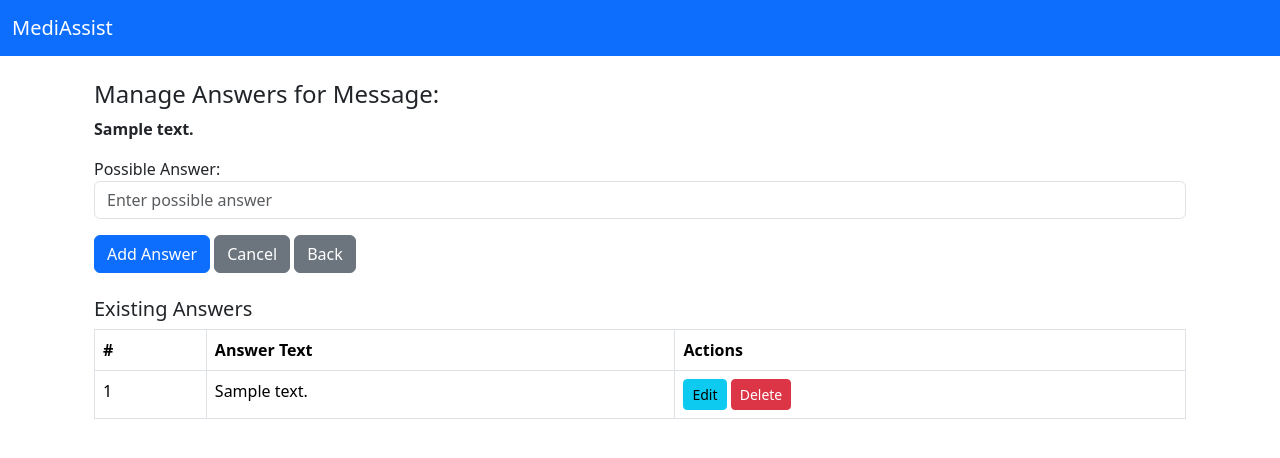
After one commit to kathachy2212/medi_assist, a Django app: page /prescriptions/chat/1/manage-answers/ in a window 1280 px wide. The commit adds this page. Shown: the top 458 px of the page. Run offline with Django 5.2, Linux system fonts and the light colour scheme; tables that the repository leaves empty hold one stand-in row (values such as "Sample post"); some libraries are stand-ins or nearby versions.

Commit message:
add new form

```diff
--- a/prescriptions/forms.py
+++ b/prescriptions/forms.py
@@ -1,5 +1,5 @@
 from django import forms
-from .models import Disease,ChatMessage
+from .models import Disease, ChatMessage,ChatResponseSuggestion
 
 class DiseaseForm(forms.ModelForm):
     class Meta:
@@ -10,16 +10,30 @@ class DiseaseForm(forms.ModelForm):
             'description': forms.Textarea(attrs={'placeholder': 'Enter disease description'}),
         }
 
-
 class ChatMessageForm(forms.ModelForm):
     class Meta:
         model = ChatMessage
-        fields = ['message']
+        fields = ['message', 'is_bot']
         labels = {
             'message': 'Your Message',
+            'is_bot': 'Send as Bot',
         }
 
     def __init__(self, *args, **kwargs):
         super(ChatMessageForm, self).__init__(*args, **kwargs)
         for field_name, field in self.fields.items():
-            field.widget.attrs['class'] = 'form-control'
+            # Don't apply 'form-control' to checkboxes
+            if not isinstance(field.widget, forms.CheckboxInput):
+                field.widget.attrs['class'] = 'form-control'
+
+
+class ChatResponseSuggestionForm(forms.ModelForm):
+    class Meta:
+        model = ChatResponseSuggestion
+        fields = ['text']
+        labels = {
+            'text': 'Possible Answer',
+        }
+        widgets = {
+            'text': forms.TextInput(attrs={'class': 'form-control', 'placeholder': 'Enter possible answer'}),
+        }
--- a/prescriptions/models.py
+++ b/prescriptions/models.py
@@ -18,3 +18,12 @@ class ChatMessage(models.Model):
 
     def __str__(self):
         return f"{'Bot' if self.is_bot else 'User'}: {self.message[:40]}"
+
+
+
+class ChatResponseSuggestion(models.Model):
+    chat_message = models.ForeignKey(ChatMessage, related_name='suggestions', on_delete=models.CASCADE)
+    text = models.CharField(max_length=500)
+
+    def __str__(self):
+        return self.text
--- a/prescriptions/urls.py
+++ b/prescriptions/urls.py
@@ -18,7 +18,11 @@ urlpatterns = [
     path('delete/<int:pk>/', views.disease_delete, name='disease_delete'),
 
 
-     path('disease/<int:disease_id>/chat/', views.disease_chat, name='disease_chat'),
+    path('disease/<int:disease_id>/chat/', views.disease_chat, name='disease_chat'),
     path('disease/<int:disease_id>/chat/<int:chat_id>/', views.disease_chat, name='edit_chat'),
     path('chat/delete/<int:chat_id>/', views.chat_delete, name='chat_delete'),
+
+
+    path('chat/<int:message_id>/manage-answers/', views.manage_possible_answers, name='manage_possible_answers'),
+    path('suggestion/<int:suggestion_id>/delete/', views.delete_possible_answer, name='delete_possible_answer'),
 ]
--- a/prescriptions/views.py
+++ b/prescriptions/views.py
@@ -6,8 +6,8 @@ from .forms import DiseaseForm
 from django.views.decorators.http import require_POST
 
 from django.http import HttpResponse
-from .models import ChatMessage
-from .forms import ChatMessageForm
+from .models import ChatMessage,ChatResponseSuggestion
+from .forms import ChatMessageForm,ChatResponseSuggestionForm
 from django.utils.timezone import now
 from django.views.decorators.csrf import csrf_exempt
 
@@ -16,7 +16,6 @@ from reportlab.lib.pagesizes import A4
 from reportlab.lib.units import mm
 from io import BytesIO
 import datetime
-
 
 
 
@@ -65,6 +64,7 @@ def disease_update(request, pk):
         form = DiseaseForm(instance=disease)
     return render(request, 'prescriptions/disease_form.html', {'form': form, 'title': 'Edit Disease'})
 
+
 # Disease Delete View
 @require_POST
 @login_required
@@ -106,8 +106,6 @@ def disease_chat(request, disease_id, chat_id=None):
     })
 
 
-
-
 @login_required
 def chat_delete(request, chat_id):
     chat = get_object_or_404(ChatMessage, id=chat_id)
@@ -115,6 +113,46 @@ def chat_delete(request, chat_id):
     if request.method == 'POST':
         chat.delete()
     return redirect('disease_chat', disease_id=disease_id)
+
+
+def manage_possible_answers(request, message_id):
+    chat_message = get_object_or_404(ChatMessage, id=message_id)
+    suggestions = chat_message.suggestions.all()
+
+    edit_suggestion = None
+    if 'edit' in request.GET:
+        edit_id = request.GET.get('edit')
+        edit_suggestion = get_object_or_404(ChatResponseSuggestion, id=edit_id, chat_message=chat_message)
+
+    if request.method == 'POST':
+        form = ChatResponseSuggestionForm(request.POST, instance=edit_suggestion)
+        if form.is_valid():
+            suggestion = form.save(commit=False)
+            suggestion.chat_message = chat_message
+            suggestion.save()
+            return redirect('manage_possible_answers', message_id=message_id)
+    else:
+        form = ChatResponseSuggestionForm(instance=edit_suggestion)
+
+    return render(request, 'prescriptions/manage_possible_answers.html', {
+        'chat_message': chat_message,
+        'form': form,
+        'suggestions': suggestions,
+        'edit_suggestion': edit_suggestion,
+    })
+
+
+
+
+def delete_possible_answer(request, suggestion_id):
+    suggestion = get_object_or_404(ChatResponseSuggestion, id=suggestion_id)
+    message_id = suggestion.chat_message.id
+    suggestion.delete()
+    return redirect('manage_possible_answers', message_id=message_id)
+
+
+
+
 
 
 
@@ -135,10 +173,6 @@ def start_chat(request, disease_id):
 
 
 
-from django.shortcuts import render, get_object_or_404, redirect
-from django.views.decorators.csrf import csrf_exempt
-from django.contrib.auth.decorators import login_required
-from .models import Disease, ChatMessage
 
 universal_chat_steps = [
     "Hi, do you feel weak?",
--- /dev/null
+++ b/templates/prescriptions/manage_possible_answers.html
@@ -0,0 +1,45 @@
+{% extends 'base.html' %}
+{% block content %}
+<div class="container mt-4">
+    <h4>Manage Answers for Message:</h4>
+    <p><strong>{{ chat_message.message }}</strong></p>
+
+    <form method="post" class="mb-4">
+        {% csrf_token %}
+        {{ form.as_p }}
+        <button type="submit" class="btn btn-primary">
+            {% if edit_suggestion %} Edit Answer {% else %} Add Answer {% endif %}
+        </button>
+        <a href="{% url 'manage_possible_answers' chat_message.id %}" class="btn btn-secondary">Cancel</a>
+        <a href="{% url 'disease_chat' chat_message.disease.id %}" class="btn btn-secondary">Back</a>
+    </form>
+
+    <h5>Existing Answers</h5>
+    <table class="table table-bordered">
+        <thead class="thead-light">
+            <tr>
+                <th>#</th>
+                <th>Answer Text</th>
+                <th>Actions</th>
+            </tr>
+        </thead>
+        <tbody>
+            {% for suggestion in suggestions %}
+            <tr>
+                <td>{{ forloop.counter }}</td>
+                <td>{{ suggestion.text }}</td>
+                <td>
+                    <a href="?edit={{ suggestion.id }}" class="btn btn-sm btn-info">Edit</a>
+                    <a href="{% url 'delete_possible_answer' suggestion.id %}" class="btn btn-sm btn-danger"
+                        onclick="return confirm('Are you sure you want to delete this answer?');">Delete</a>
+                </td>
+            </tr>
+            {% empty %}
+            <tr>
+                <td colspan="3">No answers yet.</td>
+            </tr>
+            {% endfor %}
+        </tbody>
+    </table>
+</div>
+{% endblock %}
```
Also changed, not shown: templates/prescriptions/disease_chat.html (+10 -2 lines), prescriptions/migrations/0005_chatresponsesuggestion.py (added).
